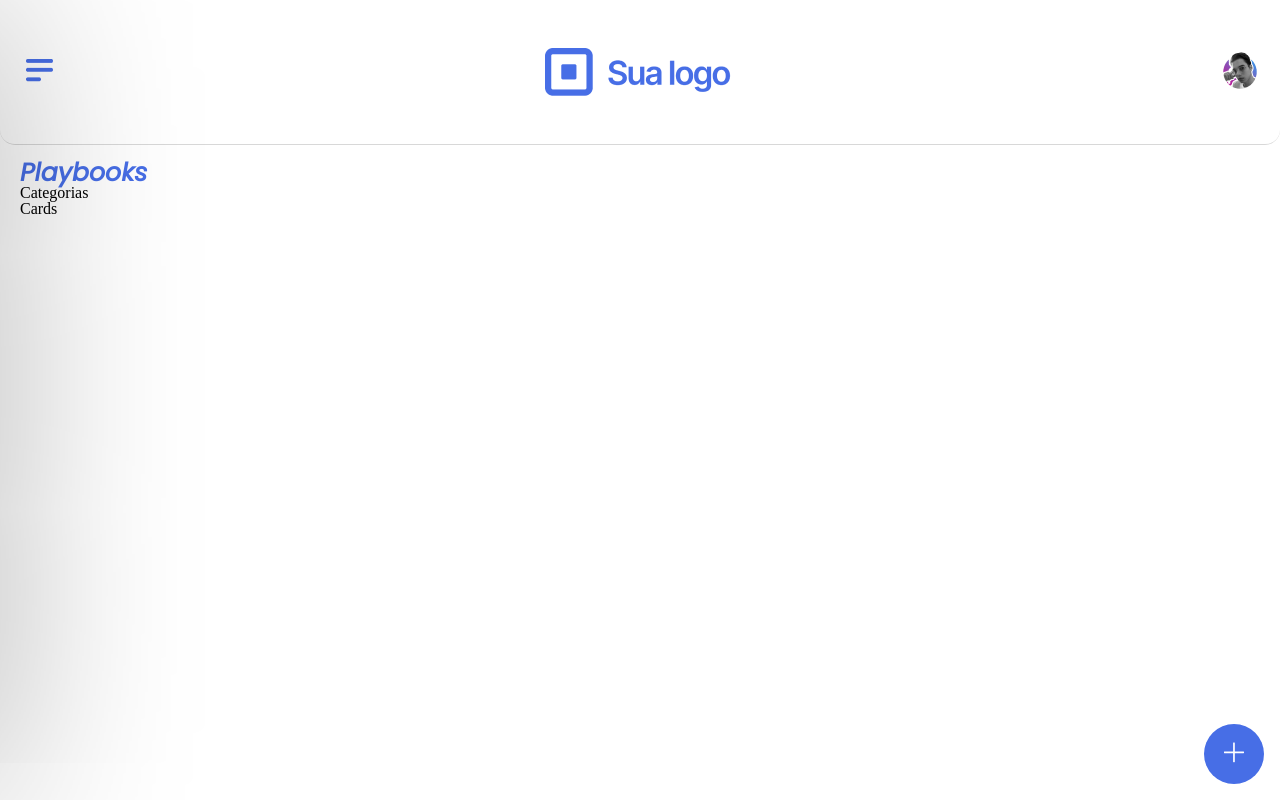
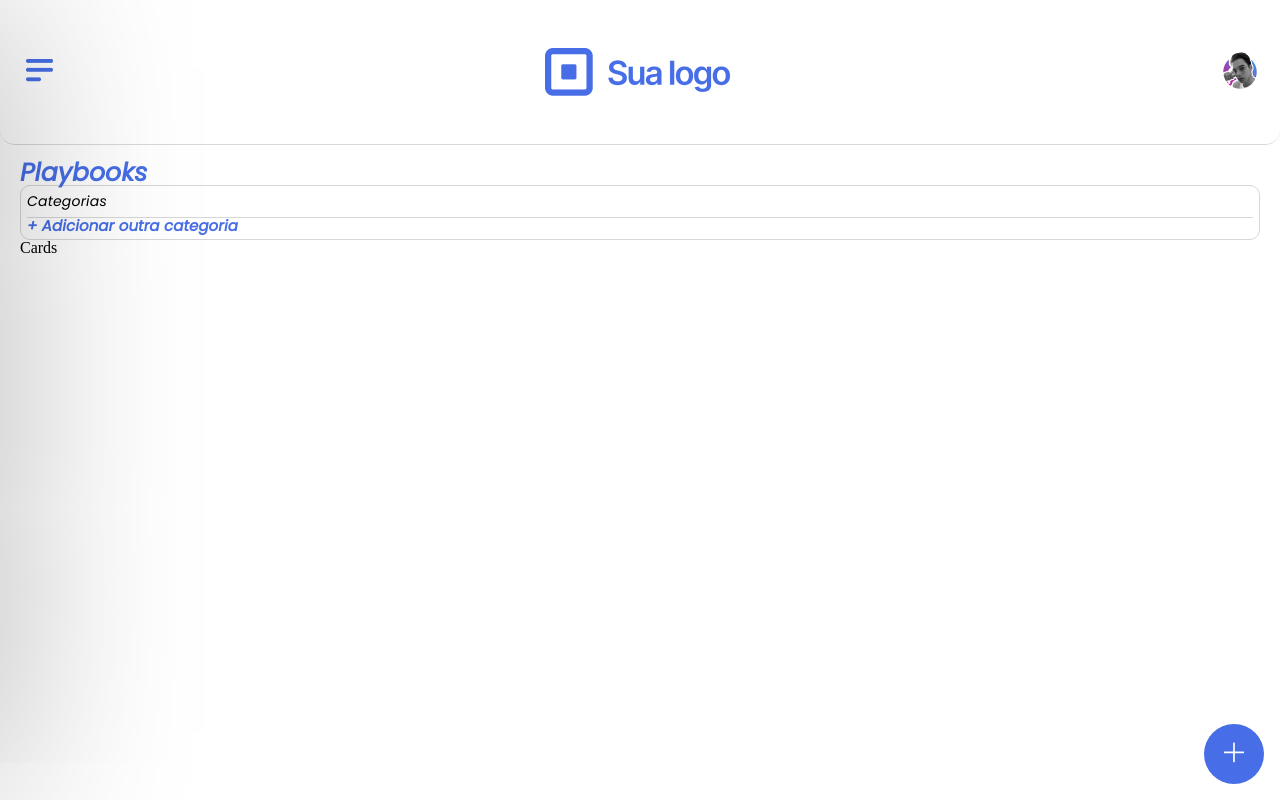
Before and after one commit to IgorBragaDev/WriteSpace, a React (Vite) app in the folder frontend/startpn/: page /dashboard in a window 1280 px wide. Built offline with nearby package versions, Linux system fonts and the light colour scheme.

Commit message:
Feat : Categories Styles

```diff
--- a/frontend/startpn/src/App.jsx
+++ b/frontend/startpn/src/App.jsx
@@ -3,13 +3,17 @@ import { SessionsProvider } from "./context/sessionsContext";
 import "react-toastify/dist/ReactToastify.min.css";
 import "./index.css";
 import RoutesMain from "./routes/routes";
+import { CategoriesProvider } from "./context/categoriesContext";
 
 function App() {
+
   return (
     <>
       <SessionsProvider>
-        <RoutesMain />
-        <ToastContainer/>
+        <CategoriesProvider>
+          <RoutesMain />
+          <ToastContainer />
+        </CategoriesProvider>
       </SessionsProvider>
     </>
   );
--- /dev/null
+++ b/frontend/startpn/src/context/categoriesContext.jsx
@@ -0,0 +1,35 @@
+import { createContext, useEffect, useState } from "react";
+import api from "../service";
+
+export const CategoriesContext = createContext({});
+
+export const CategoriesProvider = ({ children }) => {
+  const userToken = localStorage.getItem("authToken");
+  const [categories, setCategories] = useState([]);
+
+  useEffect(() => {
+    const getUserCategories = async () => {
+      try {
+        const response = await api.get("categories", {
+          headers: {
+            "Content-Type": "application/json",
+            Authorization: `Bearer ${userToken}`,
+          },
+        });
+        console.log(response)
+        setCategories(response.data);
+      } catch (error) {
+        console.log(error);
+      }
+    };
+
+    if (userToken) {
+      getUserCategories();
+    }
+  }, [userToken]);
+  return (
+    <CategoriesContext.Provider value={{ categories }}>
+      {children}
+    </CategoriesContext.Provider>
+  );
+};
--- a/frontend/startpn/src/index.css
+++ b/frontend/startpn/src/index.css
@@ -58,6 +58,22 @@
   font-weight: 500;
   line-height: 20px;
 }
+.text_circular_small_blue_categories {
+  color: #476ee6;
+  font-family: "Poppins", sans-serif;
+  font-size: 15px;
+  font-style: normal;
+  font-weight: 500;
+  line-height: normal;
+}
+.text_circular_small_blue_categories_bold {
+  color: #476EE6;
+  font-family: Poppins;
+  font-size: 15px;
+  font-style: normal;
+  font-weight: 600;
+  letter-spacing: 0.075px;
+}
 
 .text_circular_button_color_FFF {
   color: #fff;
--- a/frontend/startpn/src/pages/dashboard/dashboard.css
+++ b/frontend/startpn/src/pages/dashboard/dashboard.css
@@ -103,3 +103,14 @@ img {
   transform: translate(-50%, -50%);
   z-index: 1;
 }
+
+.categoriesBox {
+  border-radius: 10px;
+  border: 1px solid #d7d7d7;
+  padding: 6px 6px;
+}
+
+.categoriesBoxTitle{
+  border-bottom: 1px solid #d7d7d7;
+  padding-bottom: 6px;
+}
--- a/frontend/startpn/src/pages/dashboard/index.jsx
+++ b/frontend/startpn/src/pages/dashboard/index.jsx
@@ -1,4 +1,4 @@
-import { useState } from "react";
+import { useContext, useState } from "react";
 import { Link } from "react-router-dom";
 import Logo from "../../components/logo";
 import dropMenu from "../../images/png/Frame.png";
@@ -12,7 +12,9 @@ import exitIcon from "../../images/svg/logout.svg";
 import elipse from "../../images/svg/ellipse.svg";
 import plusSignal from "../../images/svg/mais.svg";
 import "./dashboard.css";
+import { CategoriesContext } from "../../context/categoriesContext";
 const DashBoard = () => {
+  const { categories } = useContext(CategoriesContext);
   const [openSideMenu, setOpenSideMenu] = useState(false);
 
   const toggleMenu = () => {
@@ -36,13 +38,24 @@ const DashBoard = () => {
         <div className="DashContainer">
           <h1 className="text_circular_color_blue_bold">Playbooks</h1>
           <div>
-            <div>
-              <h1>Categorias</h1>
-
+            <div className="categoriesBox">
+              <h1 className="text_circular_label categoriesBoxTitle ">
+                Categorias
+              </h1>
+              <ul>
+                {categories.map((categories) => (
+                  <li key={categories.id}>
+                    <p className="text_circular_small_blue_categories">
+                      {categories.title}
+                    </p>
+                  </li>
+                ))}
+              </ul>
+              <p className="text_circular_small_blue_categories_bold">
+                + Adicionar outra categoria
+              </p>
             </div>
-            <div>
-              Cards
-            </div>
+            <div>Cards</div>
           </div>
           <div className={`sideMenuBar ${openSideMenu ? "open" : ""}`}>
             <Logo width={"153px"} heigth={"39px"} />
```
